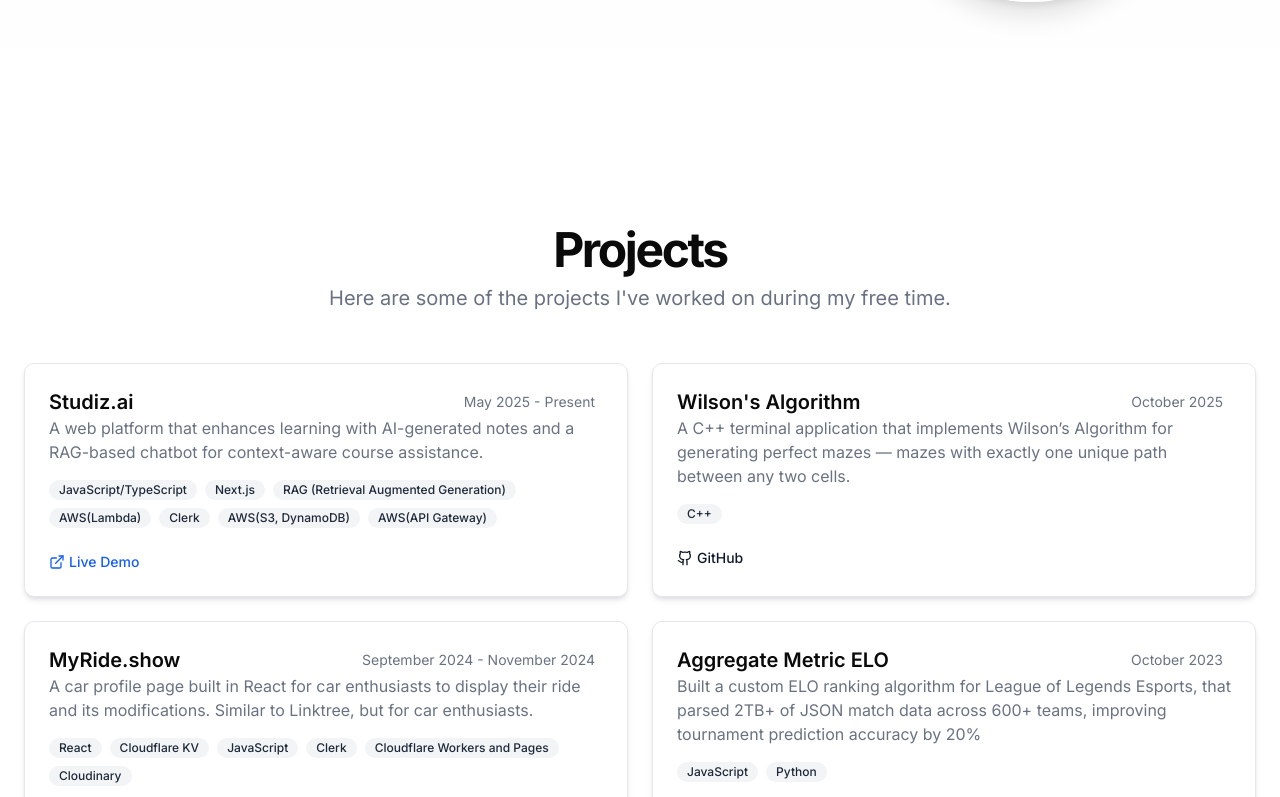
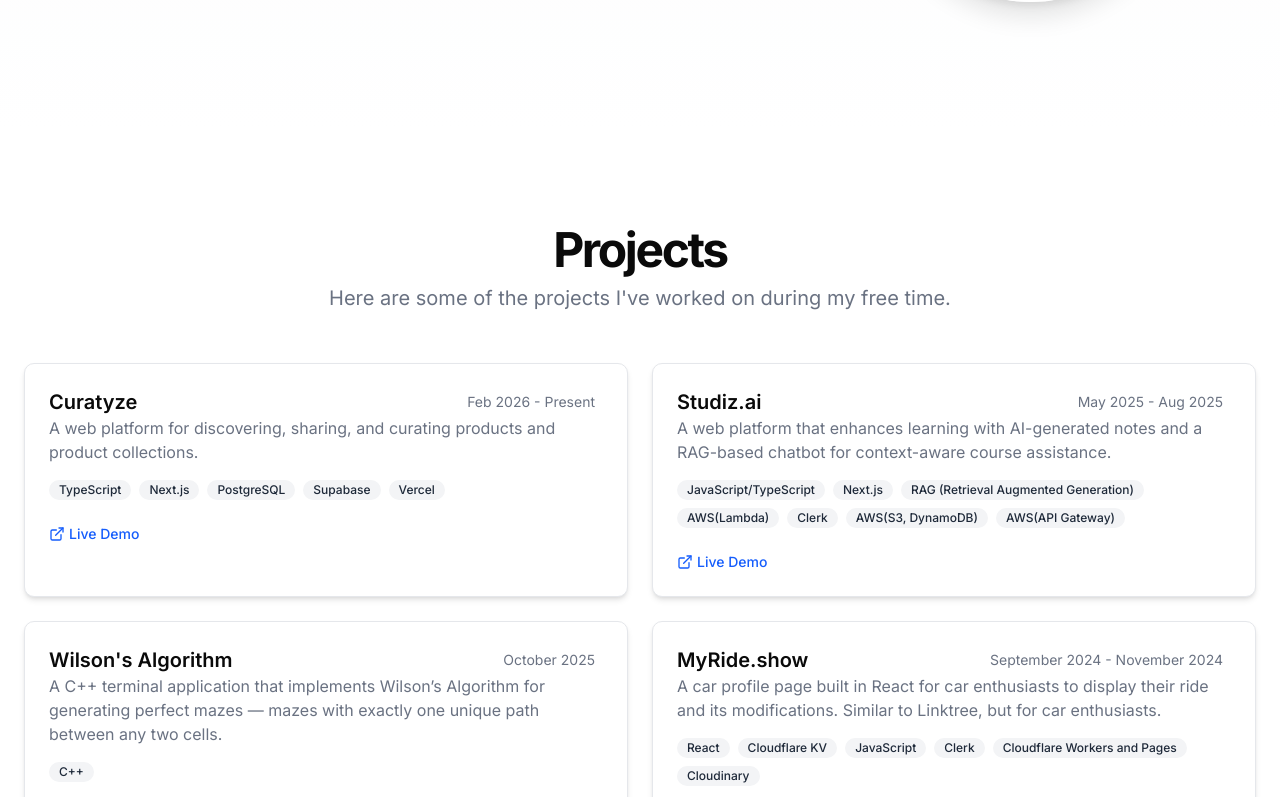
Before and after one commit to theta205/personal-site, a Next.js app in the folder frontend/: page / in a window 1280 px wide. Shown: the part 491-1288 px from the top of the page. Built offline with nearby package versions, Linux system fonts and the light colour scheme.

Commit message:
Update projects.tsx

```diff
--- a/frontend/components/projects.tsx
+++ b/frontend/components/projects.tsx
@@ -14,6 +14,16 @@
 export default function Projects() {
   const projects: Project[] = [
     {
+      id: "curatyze",
+      title: "Curatyze",
+      description:
+        "A web platform for discovering, sharing, and curating products and product collections.",
+      techStack: ["TypeScript","Next.js", "PostgreSQL","Supabase", "Vercel"],
+      //githubUrl: "",
+      liveUrl: "https://curatyze.com",
+      date: "Feb 2026 - Present",
+    },
+    {
       id: "studiz.ai",
       title: "Studiz.ai",
       description:
@@ -21,7 +31,7 @@
       techStack: ["JavaScript/TypeScript","Next.js", "RAG (Retrieval Augmented Generation)","AWS(Lambda)", "Clerk", "AWS(S3, DynamoDB)","AWS(API Gateway)"],
       //githubUrl: "",
       liveUrl: "https://studiz.ai",
-      date: "May 2025 - Present",
+      date: "May 2025 - Aug 2025",
     },
     {
       id: "wilson-algo",
```
